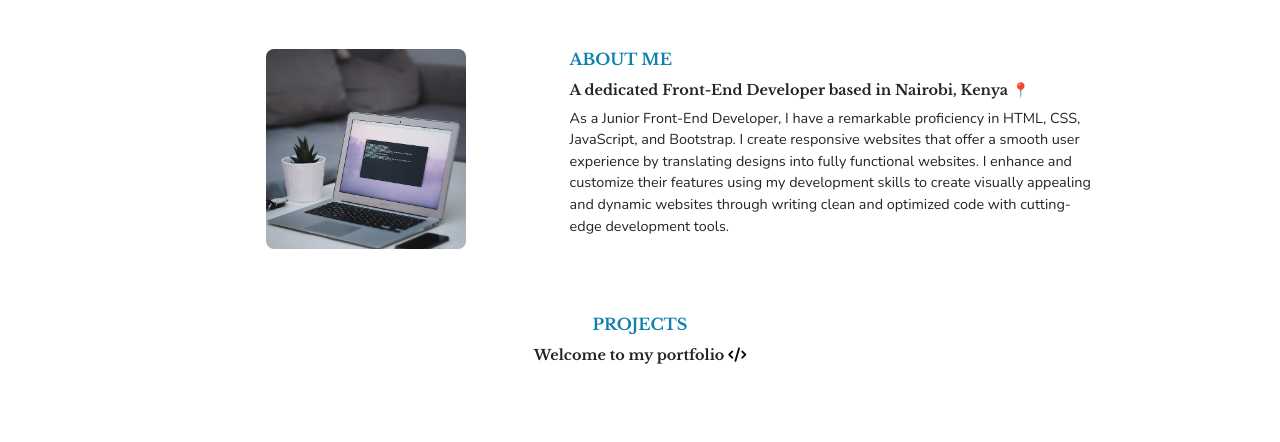
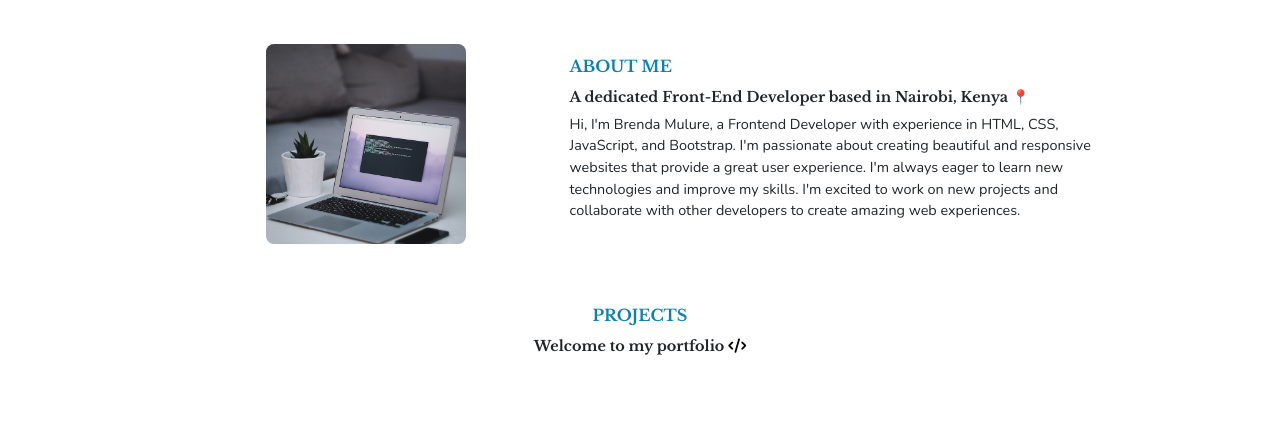
Before and after one commit to mulurebrenda/Portfolio-Website, a plain HTML site: page index.html in a window 1280 px wide. Shown: the part 358-800 px from the top of the page. Drawn offline with nearby package versions, Linux system fonts and the light colour scheme.

Commit message:
updated the about section

```diff
--- a/index.html
+++ b/index.html
@@ -106,13 +106,13 @@
               A dedicated Front-End Developer based in Nairobi, Kenya 📍
             </h3>
             <p class="about-me">
-              As a Junior Front-End Developer, I have a remarkable proficiency
-              in HTML, CSS, JavaScript, and Bootstrap. I create responsive
-              websites that offer a smooth user experience by translating
-              designs into fully functional websites. I enhance and customize
-              their features using my development skills to create visually
-              appealing and dynamic websites through writing clean and optimized
-              code with cutting-edge development tools.
+              Hi, I'm Brenda Mulure, a Frontend Developer with
+              experience in HTML, CSS, JavaScript, and Bootstrap. I'm passionate
+              about creating beautiful and responsive websites that provide a
+              great user experience. I'm always eager to learn new technologies
+              and improve my skills. I'm excited to work on new projects and
+              collaborate with other developers to create amazing web
+              experiences.
             </p>
           </div>
         </div>
```
